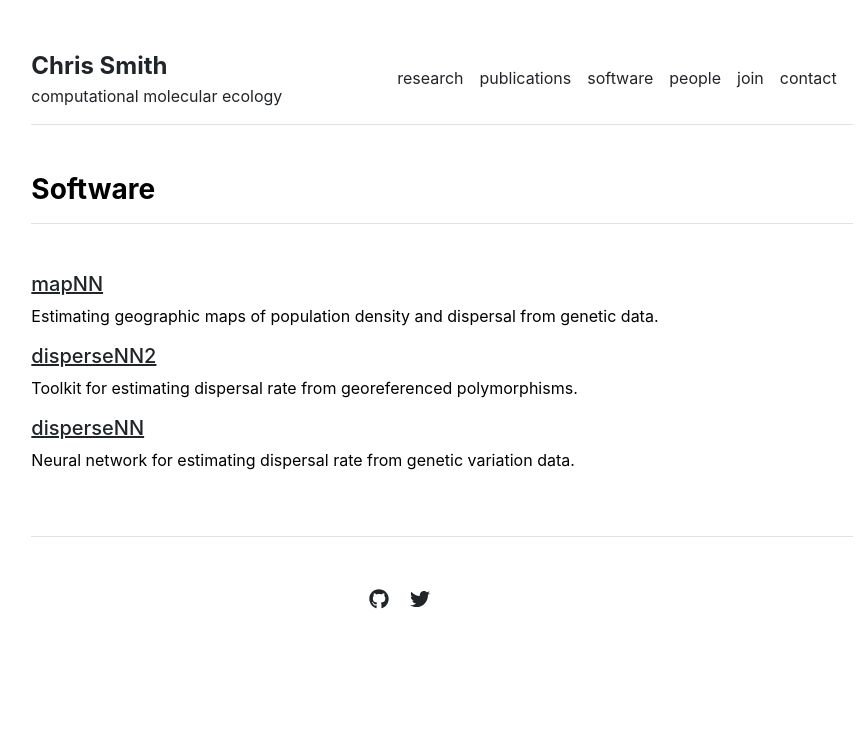
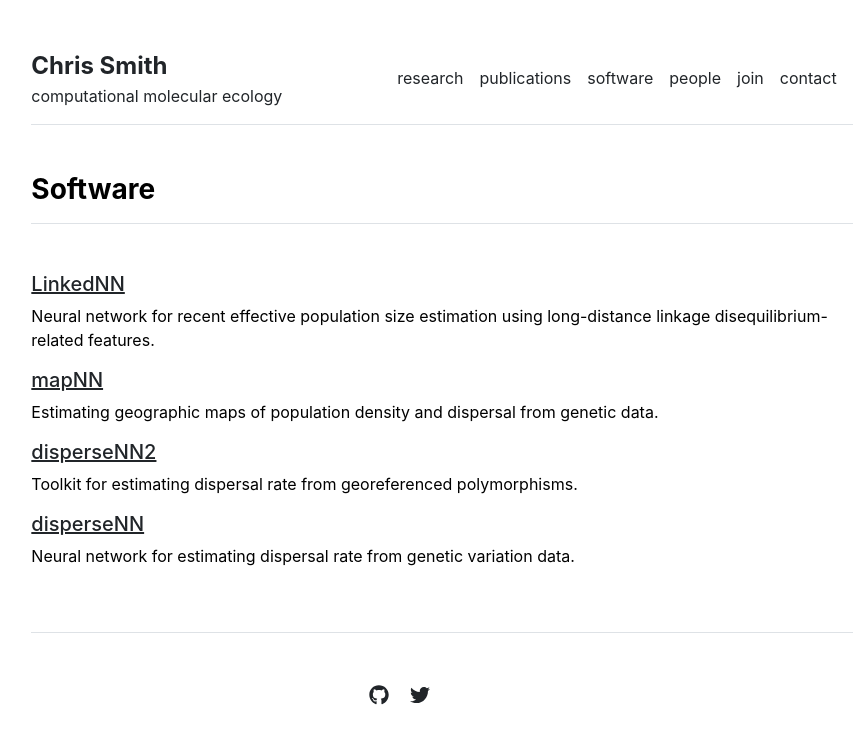
Before and after one commit to chriscrsmith/chriscrsmith.github.io, a Jekyll site: the page built from software.md, in a window 1280 px wide. Shown: the top 744 px of the page, without its empty margins (198-1066 px from the left). Built offline with Jekyll 4.4.1, drawn with Linux system fonts in a browser that asks for light colours.

Commit message:
new code

```diff
--- a/_config.yml
+++ b/_config.yml
@@ -1,4 +1,4 @@
-url: "https://chriscrsmith.github.io/" # the base hostname & protocol for your site, e.g. http://example.com
+url: "https://github.com/the-smith-lab" # the base hostname & protocol for your site, e.g. http://example.com
 baseurl: "" # the subpath of your site, e.g. /blog
 title: "Chris Smith" # the name of your site, e.g. ACME Corp.
 description: "computational molecular ecology"
--- a/software.md
+++ b/software.md
@@ -3,6 +3,10 @@ layout: page
 title: Software
 permalink: /software
 ---
+
+
+##### [LinkedNN](https://pypi.org/project/linkednn/)
+Neural network for recent effective population size estimation using long-distance linkage disequilibrium-related features.
 
 ##### [mapNN](https://github.com/kr-colab/mapNN)
 Estimating geographic maps of population density and dispersal from genetic data.
```
